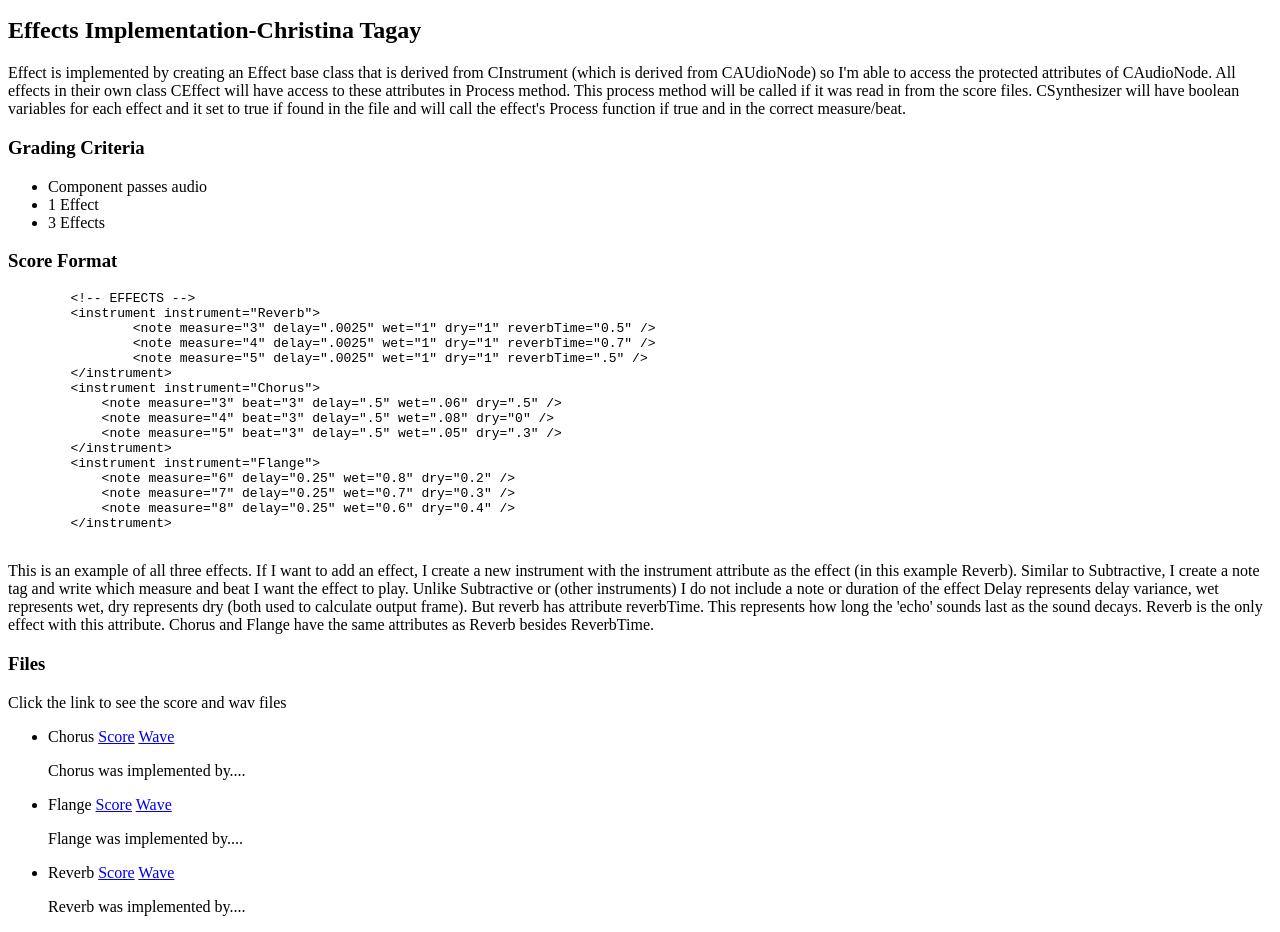
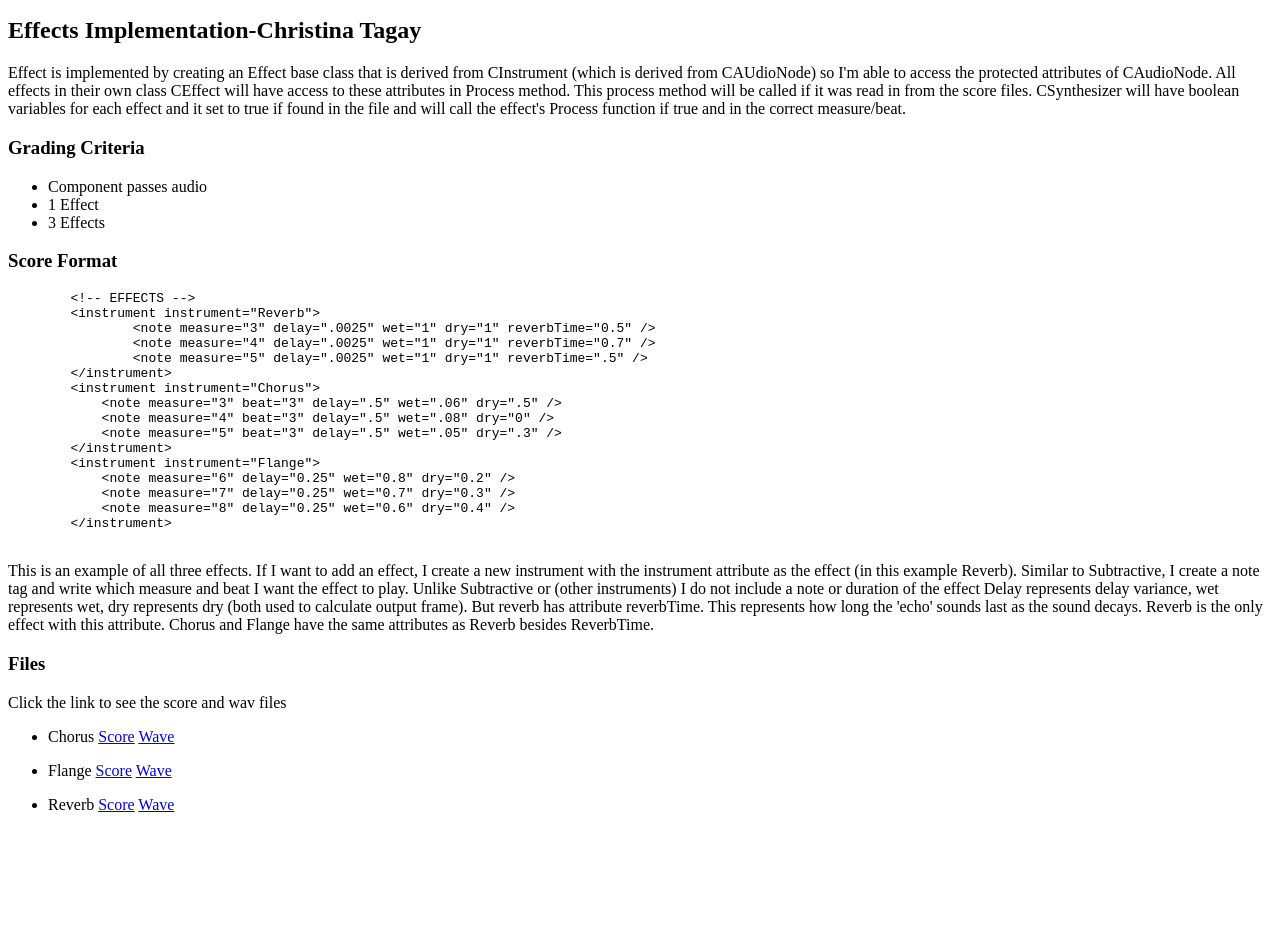
Before and after one commit to tagaychr/cse471-project1-website, a plain HTML site: page effects.html in a window 1280 px wide. Shown: the part 87-1019 px from the top of the page. After the commit the page ends 917 px from the top, so only its background shows below. Drawn offline with Linux system fonts and the light colour scheme.

Commit message:
fixed effects page

```diff
--- a/effects.html
+++ b/effects.html
@@ -64,17 +64,14 @@
         <li>
             <p>Chorus <a href="./scores/chorus.score"> Score</a> <a href="./waves/chorus.wav">Wave</a></p>
             <!--<a href="chorus.html">Chorus</a>-->
-            <p>Chorus was implemented by....</p>
         </li>
         <li>
             <p>Flange <a href="./scores/flange.score"> Score</a> <a href="./waves/flange.wav">Wave</a></p>
             <!--<a href="scores/flange.html">Flange</a>-->
-            <p>Flange was implemented by....</p>
         </li>
         <li>
             <p>Reverb <a href="./scores/reverb.score"> Score</a> <a href="./waves/reverb.wav">Wave</a></p>
             <!--<a href="scores/reverb.html">Reverb</a>-->
-            <p>Reverb was implemented by....</p>
         </li>
     </ul>
 
```
Also changed, not shown: chorus.html (deleted), flange.html (deleted), reverb.html (deleted).
